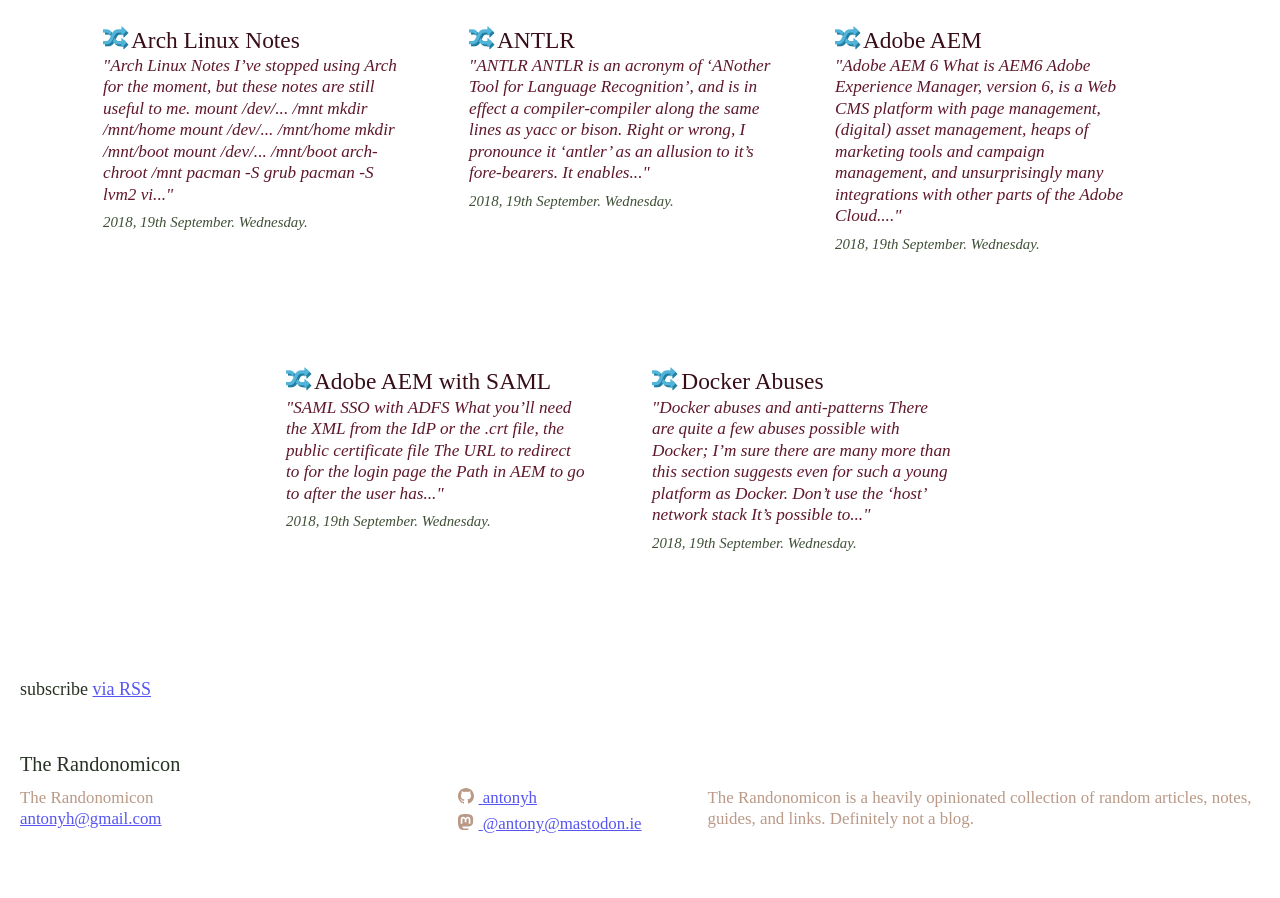
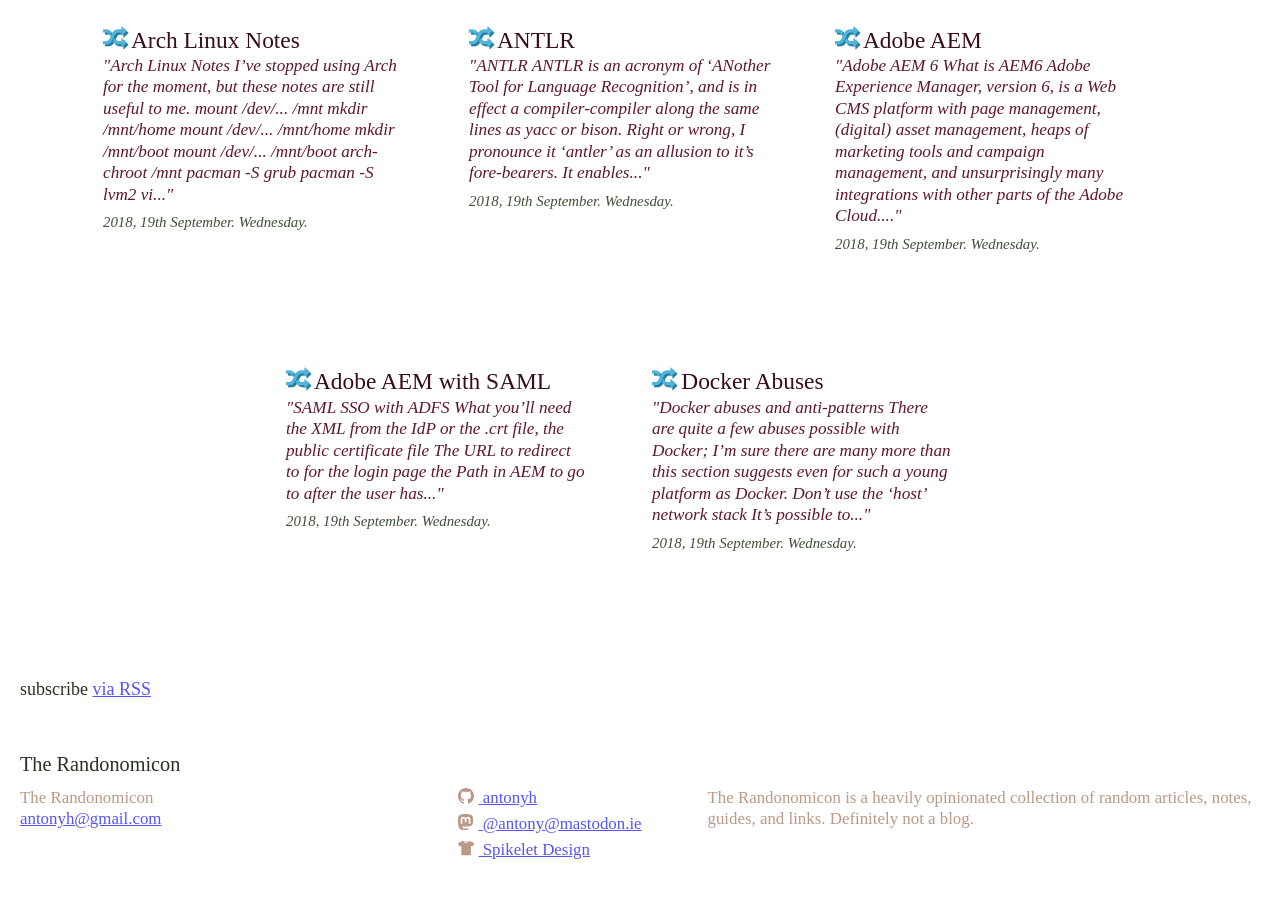
Before and after one commit to antonyh/randonomicon, a Jekyll site: the page built from index.md, in a window 1280 px wide and 900 px high, scrolled down 21255 px. Built offline with Jekyll 4.4.1, drawn with Linux system fonts in a browser that asks for light colours; before the commit the page ends 22129 px from its top, so only the background shows below that.

Commit message:
Test build, remove whitespace from layouts

```diff
--- a/_includes/social.html
+++ b/_includes/social.html
@@ -9,4 +9,5 @@
   {%- if site.mastodon.username and site.mastodon.instance -%}<li><a href="https://{{ site.mastodon.instance| cgi_escape | escape}}/@{{site.mastodon.username}}"><svg class="svg-icon"><use xlink:href="{{ '/assets/minima-social-icons.svg#mastodon' | relative_url }}"></use></svg> <span class="username">@{{ site.mastodon.username|escape }}@{{ site.mastodon.instance|escape }}</span></a></li>{%- endif -%}
   {%- if site.youtube_username -%}<li><a href="https://youtube.com/{{ site.youtube_username| cgi_escape | escape }}"><svg class="svg-icon"><use xlink:href="{{ '/assets/minima-social-icons.svg#youtube' | relative_url }}"></use></svg> <span class="username">{{ site.youtube_username| escape }}</span></a></li>{%- endif -%}
   {%- if site.rss -%}<li><a href="{{ 'feed.xml' | relative_url }}"><svg class="svg-icon"><use xlink:href="{{ '/assets/minima-social-icons.svg#rss' | relative_url }}"></use></svg> <span>{{ site.rss | escape }}</span></a></li>{%- endif -%}
+  <li><a href="https://www.spikelet.co.uk/"><svg class="svg-icon"><use xlink:href="{{ '/assets/minima-social-icons.svg#spikelet' | relative_url }}"></use></svg> <span>Spikelet Design</span></a></li>
 </ul>
--- a/_layouts/home.html
+++ b/_layouts/home.html
@@ -1,19 +1,15 @@
 ---
 layout: default
 ---
-
 <div class="home">
   {%- if page.title -%}
     <h1 class="page-heading">{{ page.title }}</h1>
   {%- endif -%}
-
   {{ content }}
-
   {%- if site.posts.size > 0 -%}
     {%- if page.list_title -%}
     <h2 class="post-list-heading">{{ page.list_title | default: "Posts" }}</h2>
     {%- endif -%}
-
     <ul class="post-list">
       {%- for post in site.posts -%}
         {%- if post.date < site.time -%}
@@ -41,7 +37,6 @@ layout: default
         {%- endif -%}
       {%- endfor -%}
     </ul>
-
     <p class="rss-subscribe">subscribe <a href='{{ "/feed.xml" | relative_url }}'>via RSS</a></p>
   {%- endif -%}
 </div>
--- a/_layouts/page.html
+++ b/_layouts/page.html
@@ -3,14 +3,11 @@ layout: default
 ---
 <div class="wrapper">
 <article class="post">
-
   <header class="post-header">
     <h1 class="post-title">{{ page.title | escape }}</h1>
   </header>
-
   <div class="post-content">
     {{ content }}
   </div>
-
 </article>
 </div>
```
Also changed, not shown: _includes/footer.html (+0 -7 lines), assets/minima-social-icons.svg.
